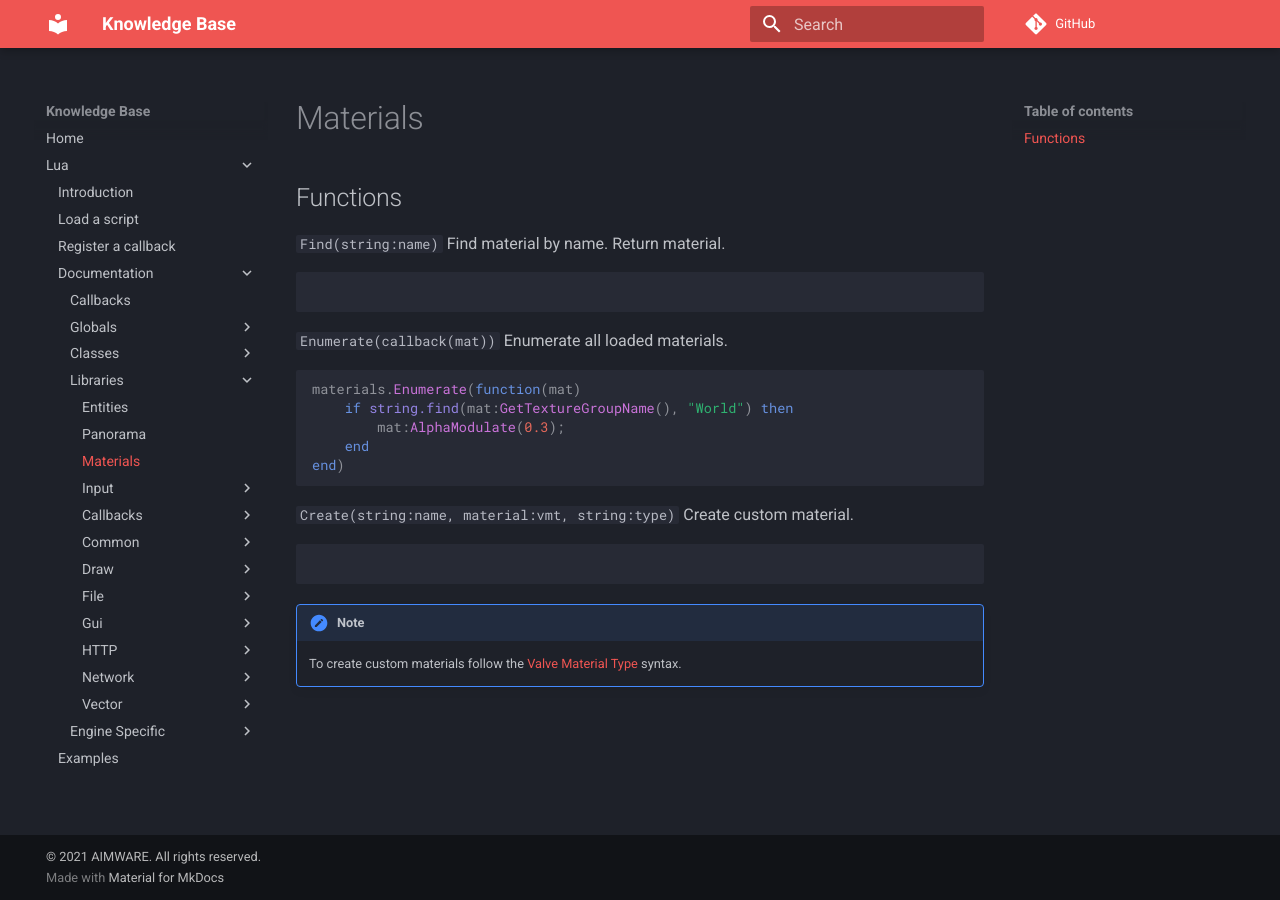
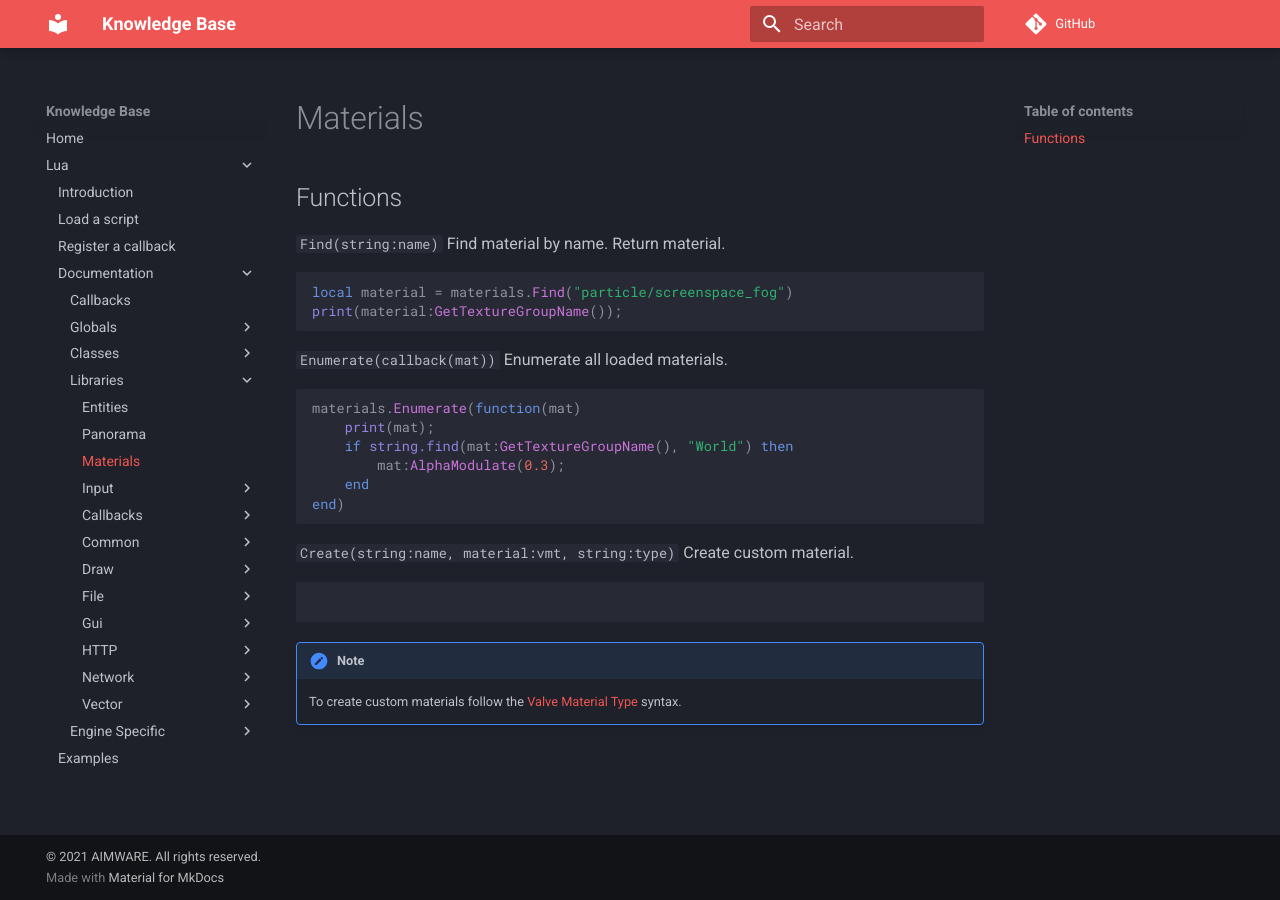
Before and after one commit to Ninaligo/aimware-web-kb, an MkDocs documentation site: the page built from private/lua/docs/library/materials.md, in a window 1280 px wide. Built offline with MkDocs 1.6.1 and Material for MkDocs 9.7.7, drawn with Linux system fonts in a browser that asks for light colours; comment, search, counter and statistics services are not loaded.

Commit message:
Update materials.md

````diff
--- a/private/lua/docs/library/materials.md
+++ b/private/lua/docs/library/materials.md
@@ -2,12 +2,15 @@
 ```Find(string:name)``` Find material by name. Return material.
 
 ```lua
+local material = materials.Find("particle/screenspace_fog")
+print(material:GetTextureGroupName());
 ```
 
 ```Enumerate(callback(mat))``` Enumerate all loaded materials.
 
 ```lua
 materials.Enumerate(function(mat)
+	print(mat);
 	if string.find(mat:GetTextureGroupName(), "World") then
 		mat:AlphaModulate(0.3);
 	end
````
